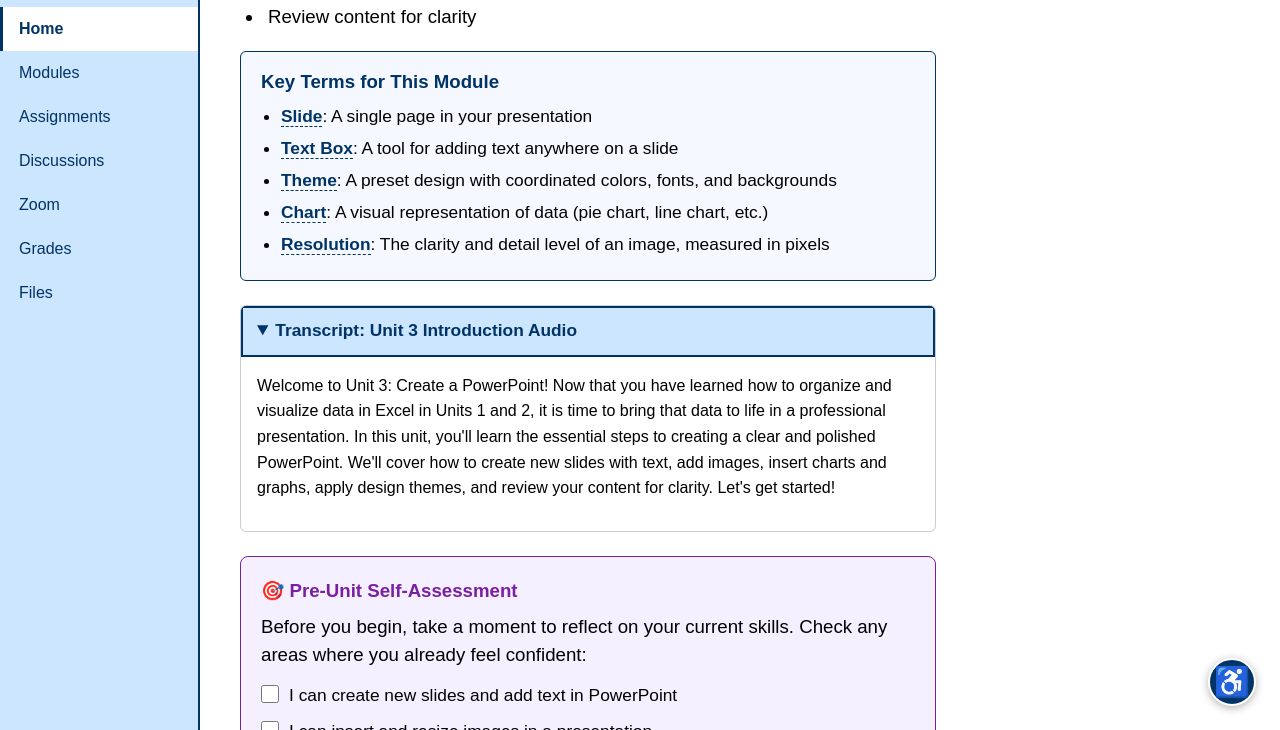
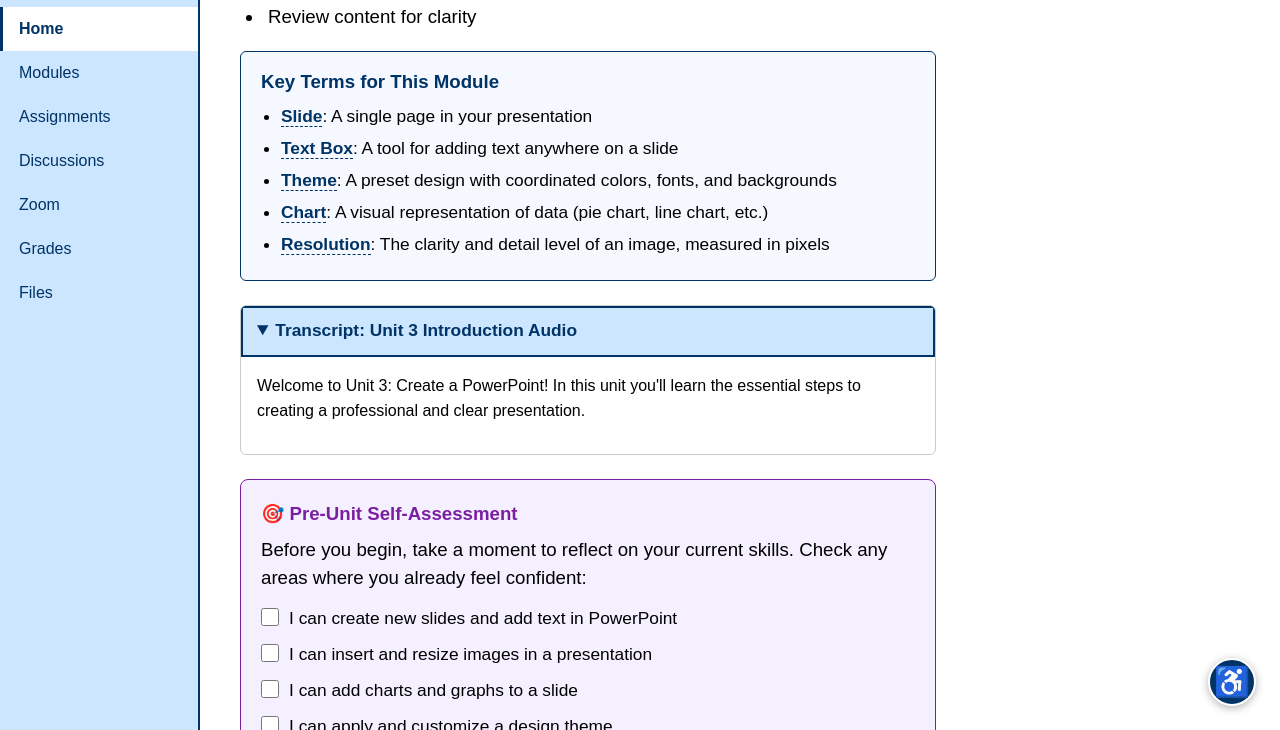
Before and after one commit to JoshZahn/a03a_individual_assignment, a plain HTML site: page frame_2300.html in a window 1280 px wide. Both pictures are taken after a click on the heading "Transcript: Unit 3 Introduction Audio". Shown: the part 657-1387 px from the top of the page. Drawn offline with Linux system fonts and the light colour scheme.

Commit message:
Update frame_2300.html

```diff
--- a/frame_2300.html
+++ b/frame_2300.html
@@ -58,7 +58,7 @@
     <details>
       <summary aria-expanded="false">Transcript: Unit 3 Introduction Audio</summary>
       <div class="transcript-content">
-        <p>Welcome to Unit 3: Create a PowerPoint! Now that you have learned how to organize and visualize data in Excel in Units 1 and 2, it is time to bring that data to life in a professional presentation. In this unit, you'll learn the essential steps to creating a clear and polished PowerPoint. We'll cover how to create new slides with text, add images, insert charts and graphs, apply design themes, and review your content for clarity. Let's get started!</p>
+        <p>Welcome to Unit 3: Create a PowerPoint! In this unit you'll learn the essential steps to creating a professional and clear presentation.</p>
       </div>
     </details>
     <div class="self-assessment">
```
